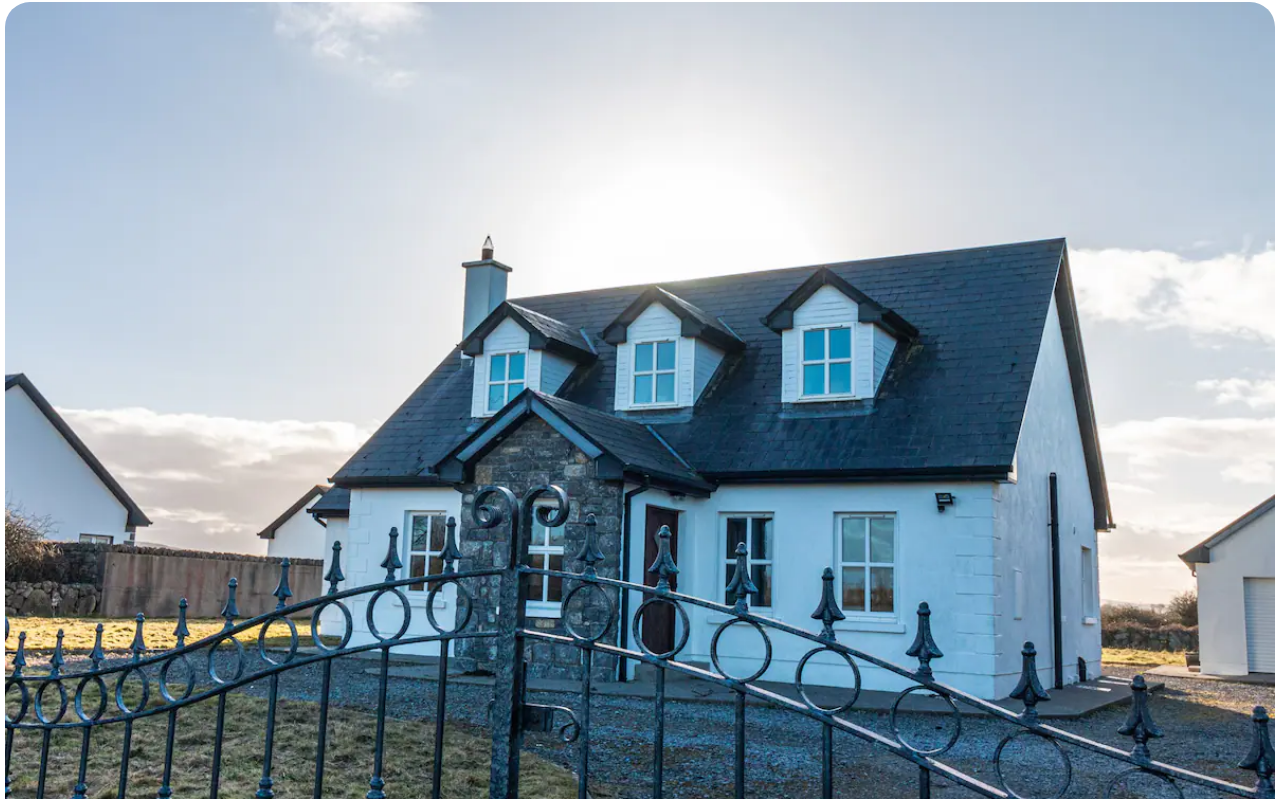
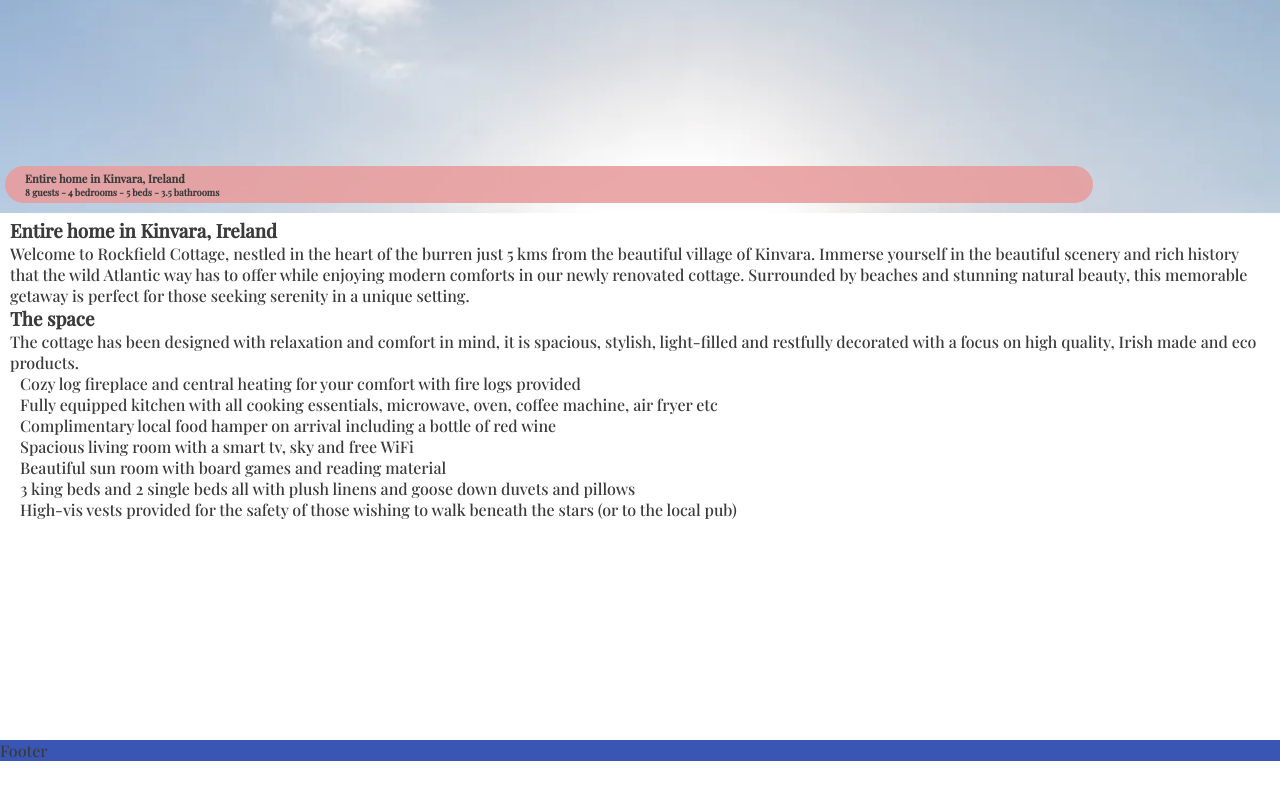
Before and after one commit to giselled02/rockfield, a plain HTML site: page index.html in a window 1280 px wide. Shown: the part 39-838 px from the top of the page. After the commit the page ends 800 px from the top, so only its background shows below. Drawn offline with nearby package versions, Linux system fonts and the light colour scheme; a web font is replaced by a local one.

Commit message:
add permanent hero

```diff
--- a/assets/css/style.css
+++ b/assets/css/style.css
@@ -20,12 +20,11 @@ body {
 
 /* Header */
 header {
-    background-color: #517384;
+    background-color: #3956b4;
     padding: 0 1rem;
     position: fixed;
     z-index: 99;
     width: 100%;
-    box-shadow: 0 2px 2px #3a3a3a;
     display: flex;
     justify-content: space-between;
     align-items: baseline;
@@ -59,7 +58,7 @@ h1 {
 /* Navbar styles */
 nav {
     position: absolute;
-    background-color: #517384;
+    background-color: #3956b4;
     width: 100%;
     left: 0;
     padding: 5px 1rem;
@@ -91,33 +90,35 @@ main {
     background-color: #ffffff;
     /* make main element take up any surplus space to push footer down */
     flex: 1 0 auto;
-    margin-top: 33px;
+    margin-top: 32px;
 }
 
-#hero{
+#hero {
+    background-image: url(../images/front-house.webp);
+    background-size: cover;
+    height: 220px;
+    width: 100%;
     padding: 8px 5px;
-}
-
-#hero-image img {
-    width: 100%;
-    border-radius: 25px;
-    z-index: 1;
+    position: relative;
 }
 
 #basic-info {
-    background-color: #b58d88;
+    background-color: #e99d9de0;
     border-radius: 25px;
     padding: 5px 20px;
-    z-index: 2;
+    font-size: 70%;
+    position: absolute;
+    bottom: 10px;
+    width: 85%;
+    min-height: 25px;
 }
 
 #list-info {
     display: flex;
     flex-direction: row;
     justify-content: space-between;
-    font-size: small;
+    font-size: 70%;
     padding: 0;
-    text-align: center;
 }
 
 li {
@@ -136,7 +137,7 @@ li span {
 
 /* Footer */
 footer {
-    background-color: #517384;
+    background-color: #3956b4;
 }
 
 /* Media query: large or landscape phones (576px and up) */
--- a/index.html
+++ b/index.html
@@ -1,4 +1,4 @@
-<!DOCTYPE html>
+ <!DOCTYPE html>
 <html lang="en">
 
 <head>
@@ -37,8 +37,9 @@
     <!-- Main content -->
     <main>
         <section id="hero">
-            <div id="hero-image">
-                <img src="assets/images/front-house.webp">
+            <div id="basic-info">
+                <h4>Entire home in Kinvara, Ireland</h2>
+                    <h5>8 guests - 4 bedrooms - 5 beds - 3.5 bathrooms</h5>
             </div>
         </section>
 
```
